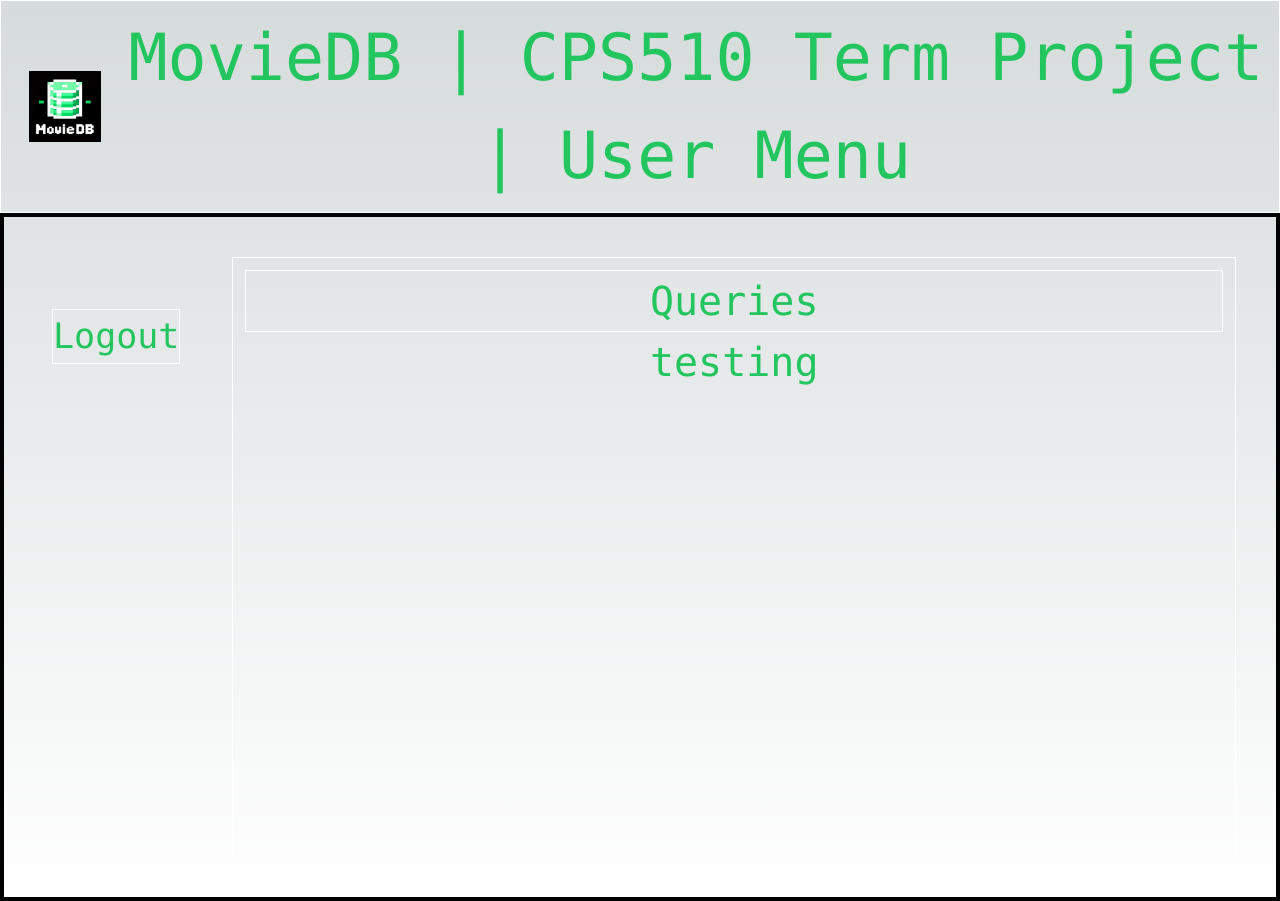
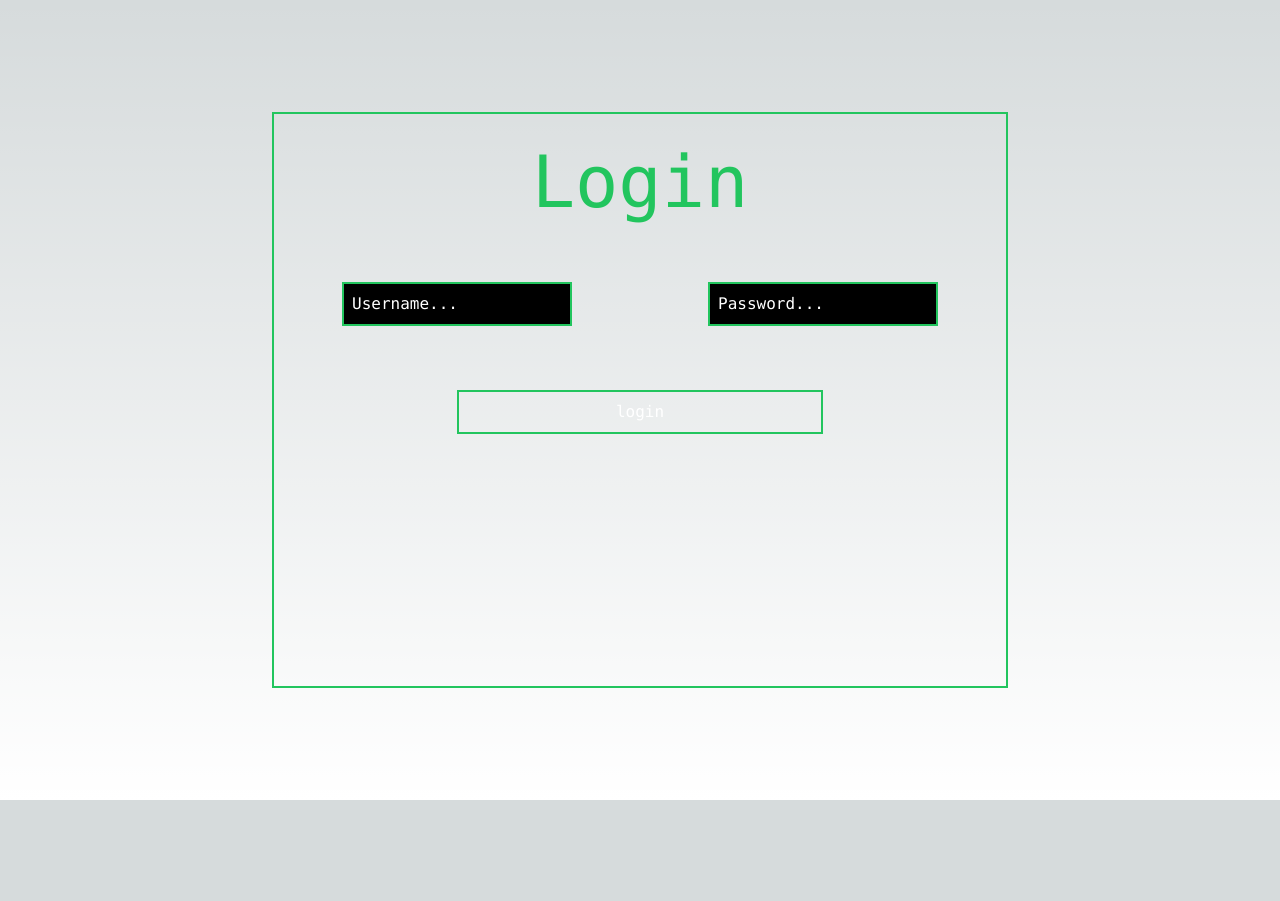
Before and after one commit to deep-patel21/MovieDB, a Next.js app in the folder moviedb/: page / in a window 1280 px wide. After the commit the page ends 800 px from the top, so only its background shows below. Built offline with nearby package versions, Linux system fonts and the light colour scheme.

Commit message:
Restructure main page

```diff
--- a/moviedb/src/app/page.tsx
+++ b/moviedb/src/app/page.tsx
@@ -10,9 +10,7 @@ export default function Home() {
 
   return (
     <>
-      {/*<Login></Login>*/}
-      {/*<Admin></Admin>*/}
-      <User></User>
+      <Login></Login>
     </>
   )
 }
```
